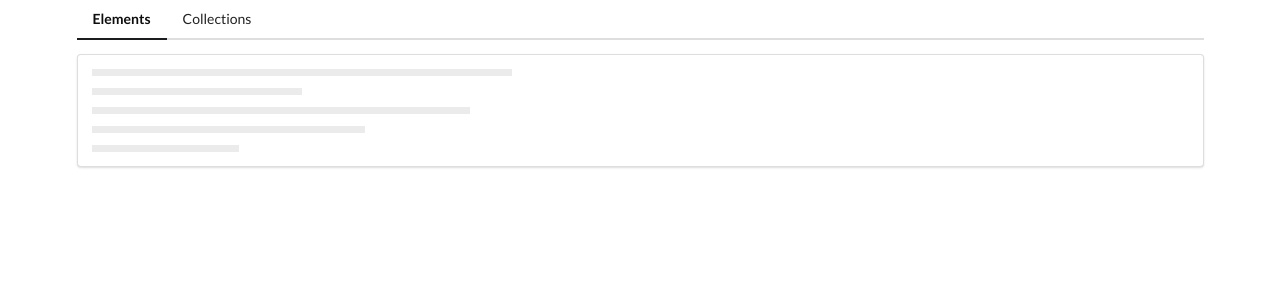
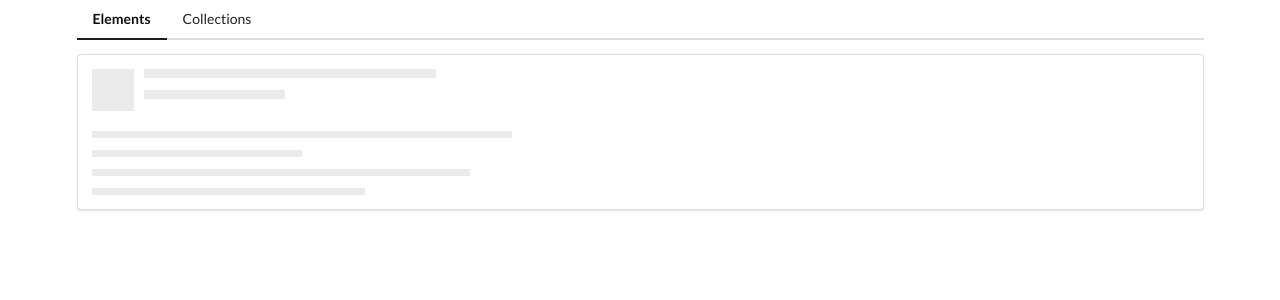
Before and after one commit to sangthienGitHub/components-angular, an Angular app: page /elements in a window 1280 px wide. Shown: the top 300 px of the page. Built offline with nearby package versions, Linux system fonts and the light colour scheme.

Commit message:
add new custom Times directive to control how many lines will be displayed

```diff
--- a/src/app/elements/elements-home/elements-home.component.html
+++ b/src/app/elements/elements-home/elements-home.component.html
@@ -1 +1 @@
-<app-placeholder [header]="false"></app-placeholder>
+<app-placeholder [header]="true" [lines]="4"></app-placeholder>
--- a/src/app/elements/elements.module.ts
+++ b/src/app/elements/elements.module.ts
@@ -4,9 +4,10 @@ import { CommonModule } from '@angular/common';
 import { ElementsRoutingModule } from './elements-routing.module';
 import { ElementsHomeComponent } from './elements-home/elements-home.component';
 import { PlaceholderComponent } from './placeholder/placeholder.component';
+import { TimesDirective } from './times.directive';
 
 @NgModule({
-  declarations: [ElementsHomeComponent, PlaceholderComponent],
+  declarations: [ElementsHomeComponent, PlaceholderComponent, TimesDirective],
   imports: [CommonModule, ElementsRoutingModule],
   exports: [],
 })
--- a/src/app/elements/placeholder/placeholder.component.html
+++ b/src/app/elements/placeholder/placeholder.component.html
@@ -4,10 +4,6 @@
     <div class="line"></div>
   </div>
   <div class="paragraph">
-    <div class="line"></div>
-    <div class="line"></div>
-    <div class="line"></div>
-    <div class="line"></div>
-    <div class="line"></div>
+    <div *appTimes="lines" class="line"></div>
   </div>
 </div>
--- /dev/null
+++ b/src/app/elements/times.directive.ts
@@ -0,0 +1,19 @@
+import { Directive, TemplateRef, ViewContainerRef, Input } from '@angular/core';
+
+@Directive({
+  selector: '[appTimes]',
+})
+export class TimesDirective {
+  constructor(
+    private viewContainer: ViewContainerRef,
+    private templateRef: TemplateRef<any>
+  ) {}
+
+  @Input('appTimes') set render(times: number) {
+    this.viewContainer.clear();
+
+    for (let i = 0; i < times; i++) {
+      this.viewContainer.createEmbeddedView(this.templateRef, {});
+    }
+  }
+}
```
Also changed, not shown: 1 other file (tests, documents, lock files or other folders).
